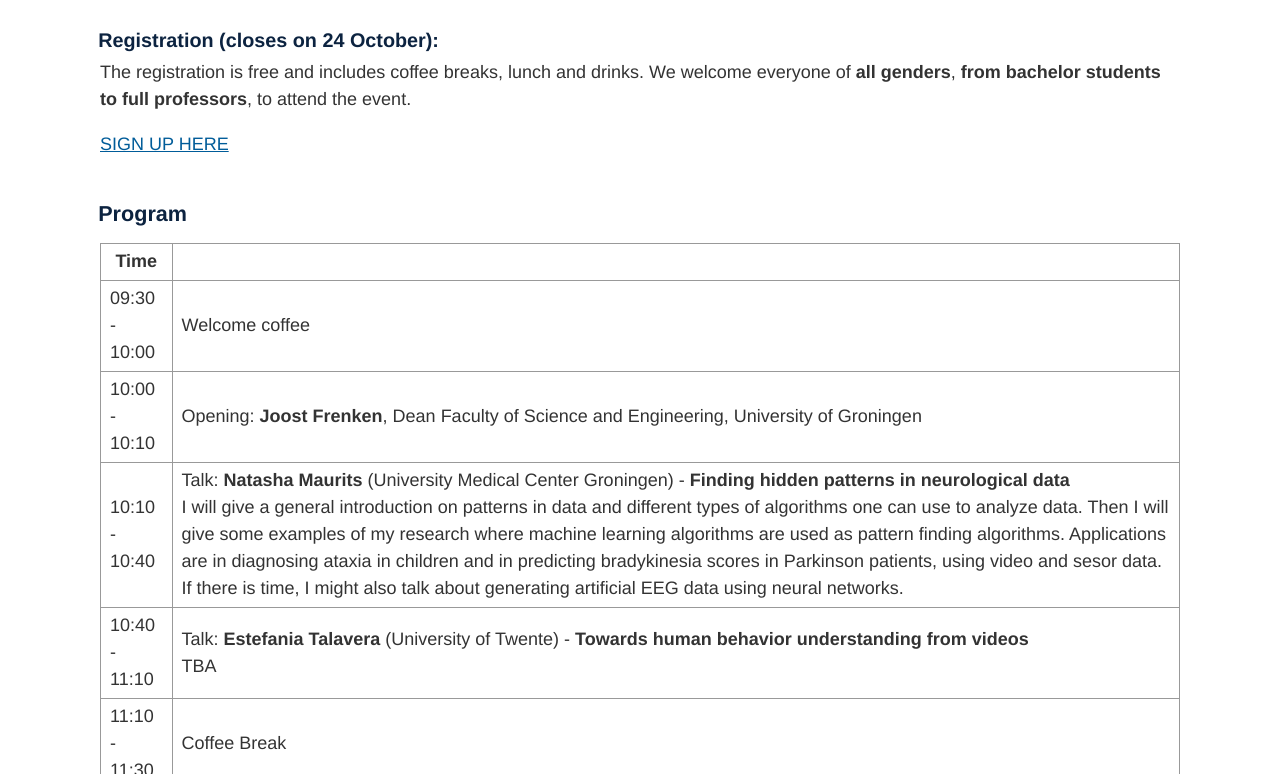
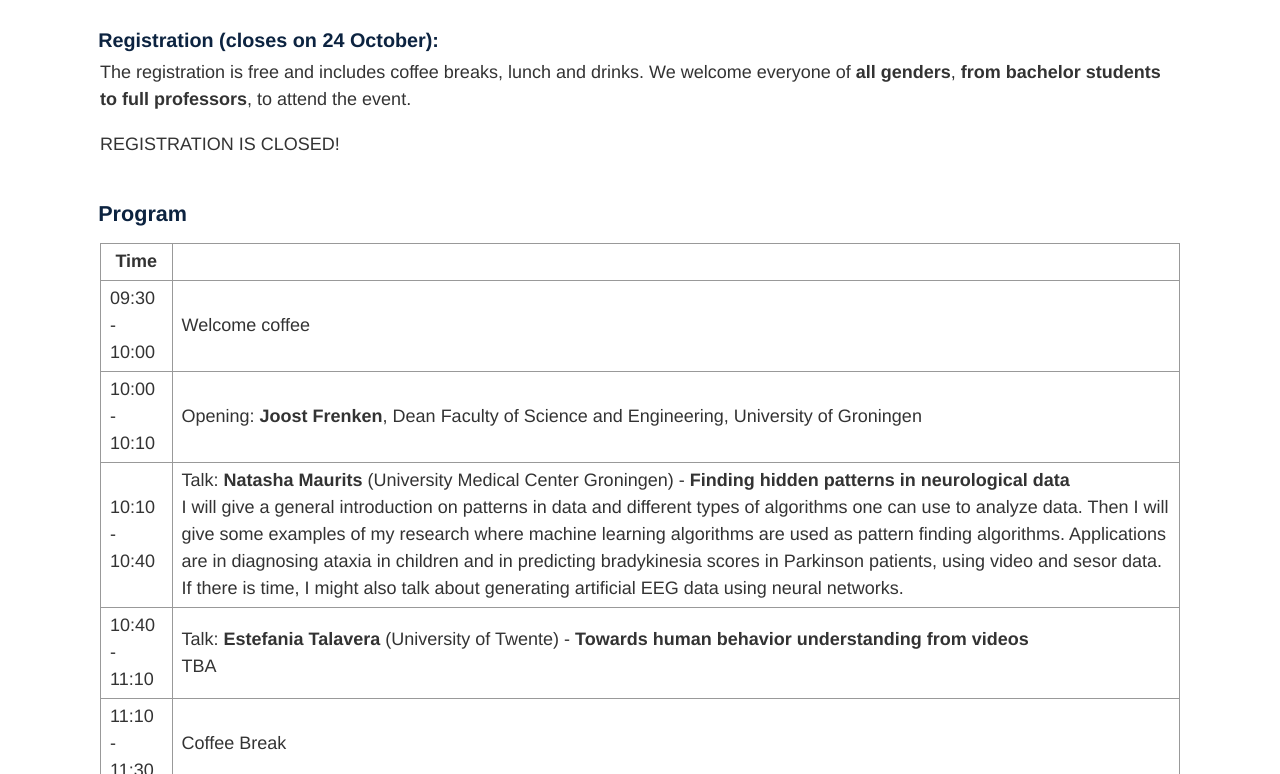
Before and after one commit to alice-and-eve/2025, a Jekyll site: the page built from index.md, in a window 1280 px wide and 900 px high, scrolled down 1281 px, cut to the strip 126-900 px from the top of the window. Built offline with Jekyll 4.4.1, drawn with Linux system fonts in a browser that asks for light colours.

Commit message:
Update index.md

```diff
--- a/index.md
+++ b/index.md
@@ -42,9 +42,9 @@ The workshop will be held on Zernike campus in Bernoulliborg on the first floor,
 
 The registration is free and includes coffee breaks, lunch and drinks. We welcome everyone of **all genders**, **from bachelor students to full professors**, to attend the event.
 
-<!--REGISTRATION IS CLOSED!-->
+REGISTRATION IS CLOSED!
 
-<a href="https://forms.gle/7ULkZzgR1zj3w7HG8" target="_blank" rel="noopener noreferrer">SIGN UP HERE</a>
+<!--<a href="https://forms.gle/7ULkZzgR1zj3w7HG8" target="_blank" rel="noopener noreferrer">SIGN UP HERE</a>-->
 
 <!--
 [SIGN UP HERE](https://forms.gle/7ULkZzgR1zj3w7HG8)-->
```
